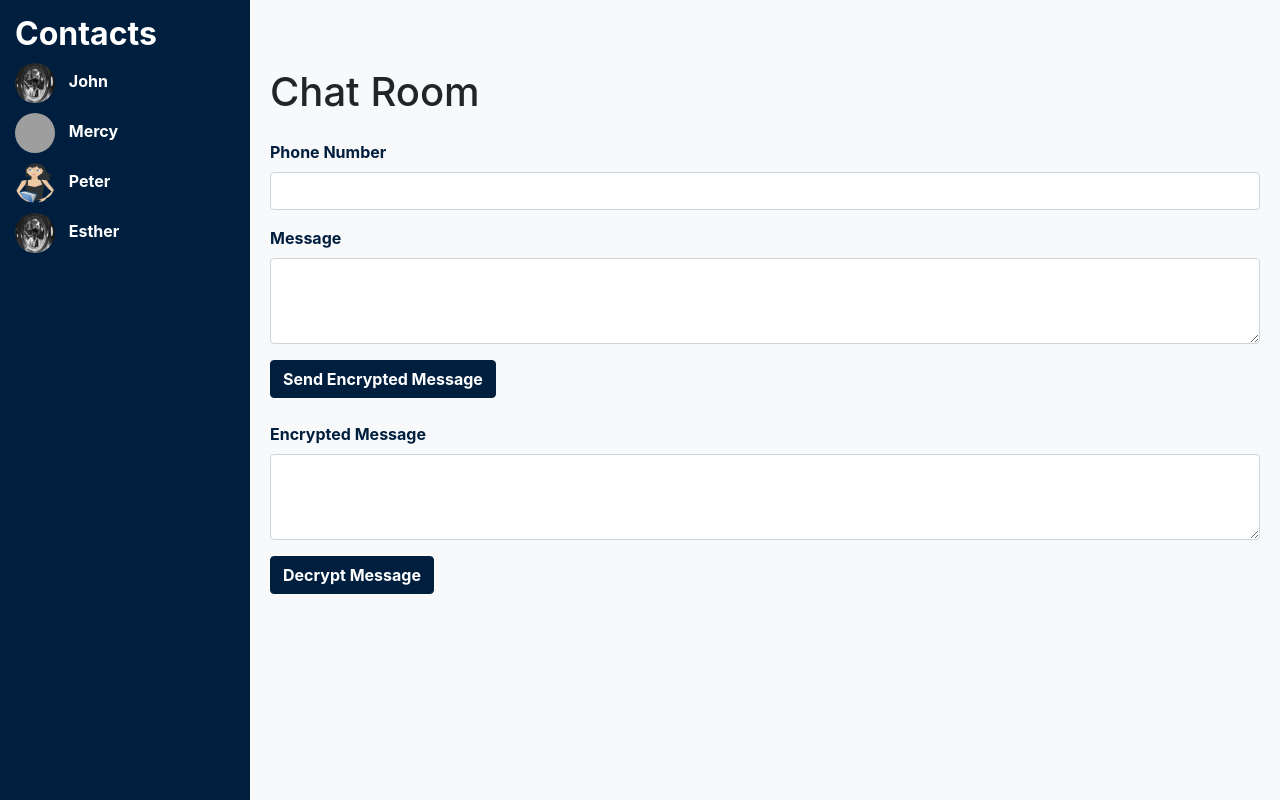
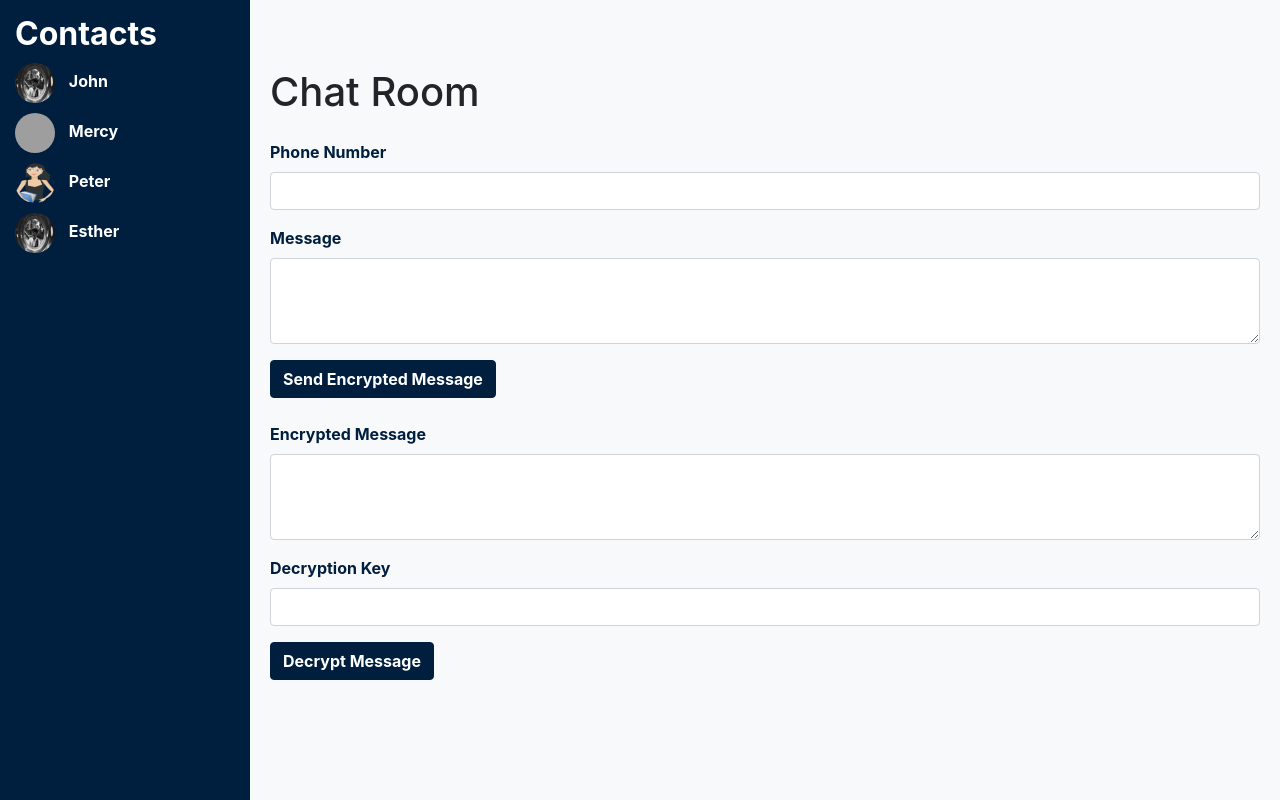
Before and after one commit to lrdbash/TwillioApp, a Flask app: page / in a window 1280 px wide. Run offline with Flask 3, Linux system fonts and the light colour scheme; some libraries are stand-ins or nearby versions; grey boxes are pictures that could not be loaded.

Commit message:
Update index.html

```diff
--- a/templates/index.html
+++ b/templates/index.html
@@ -101,10 +101,14 @@
             <button type="submit" class="btn btn-primary">Send Encrypted Message</button>
         </form>
 
-        <form method="POST" action="{{ url_for('decrypt') }}" class="mt-4">
+  <form method="POST" action="{{ url_for('decrypt') }}" class="mt-4">
             <div class="form-group">
                 <label for="encrypted_message">Encrypted Message</label>
                 <textarea class="form-control" id="encrypted_message" name="encrypted_message" rows="3" required></textarea>
+            </div>
+            <div class="form-group">
+                <label for="decryption_key">Decryption Key</label>
+                <input type="text" class="form-control" id="decryption_key" name="decryption_key" required>
             </div>
             <button type="submit" class="btn btn-primary">Decrypt Message</button>
         </form>
```
